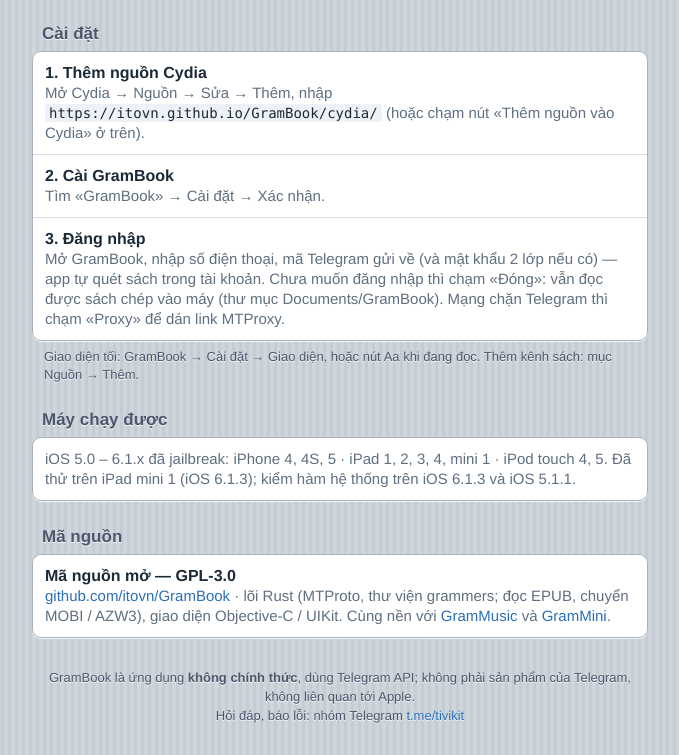
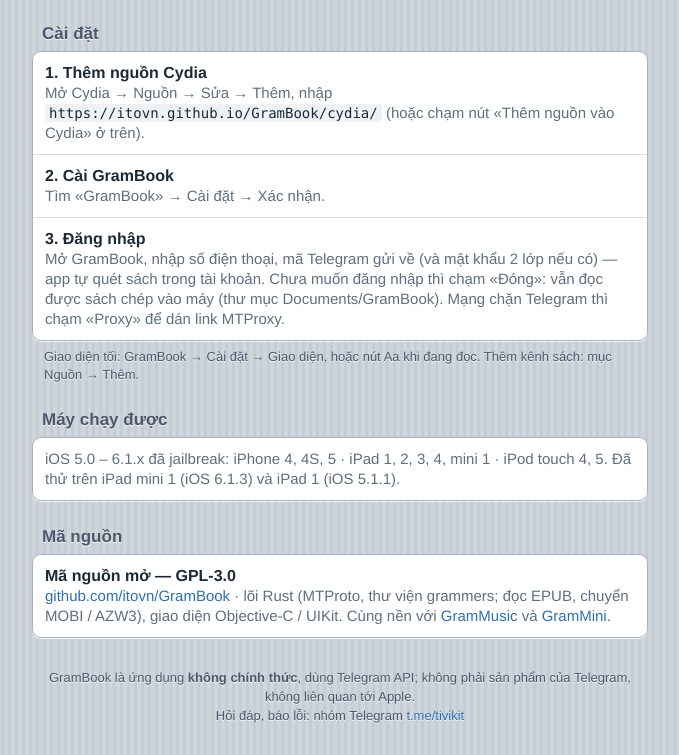
Before and after one commit to itovn/GramBook, a plain HTML site: page index.html in a window 1280 px wide. Shown: the part 1704-2459 px from the top of the page, without its empty margins (300-979 px from the left). Drawn offline with Linux system fonts and the light colour scheme.

Commit message:
Đã thử trên iPad 1 (iOS 5.1.1)
Co-Authored-By: Claude Opus 5.5 <noreply@anthropic.com>

```diff
--- a/index.html
+++ b/index.html
@@ -133,7 +133,7 @@ h2 { margin: 26px 12px 7px; font-size: 17px; color: #4c566c; text-shadow: 0 1px
 
   <h2>Máy chạy được</h2>
   <div class="group">
-    <div class="row plain"><span>iOS 5.0 – 6.1.x đã jailbreak: iPhone 4, 4S, 5 · iPad 1, 2, 3, 4, mini 1 · iPod touch 4, 5. Đã thử trên iPad mini 1 (iOS 6.1.3); kiểm hàm hệ thống trên iOS 6.1.3 và iOS 5.1.1.</span></div>
+    <div class="row plain"><span>iOS 5.0 – 6.1.x đã jailbreak: iPhone 4, 4S, 5 · iPad 1, 2, 3, 4, mini 1 · iPod touch 4, 5. Đã thử trên iPad mini 1 (iOS 6.1.3) và iPad 1 (iOS 5.1.1).</span></div>
   </div>
 
   <h2>Mã nguồn</h2>
```
